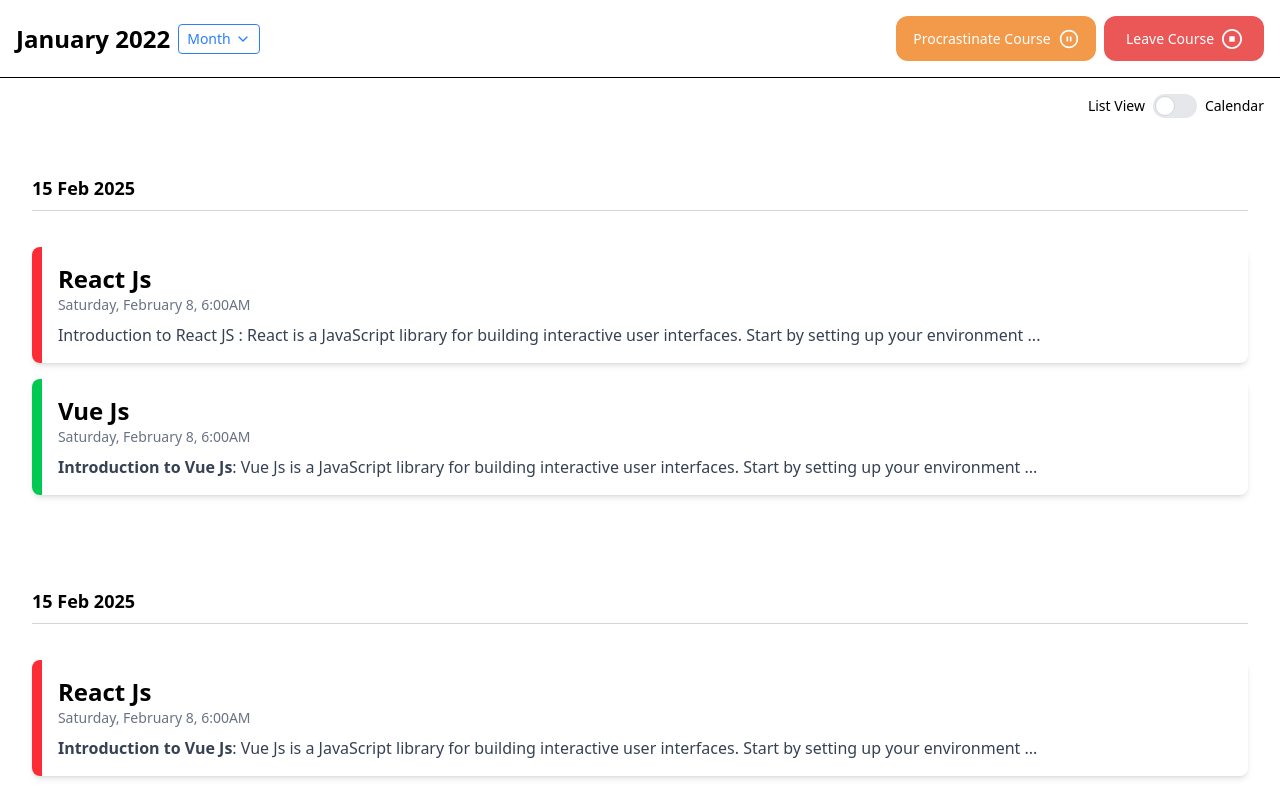
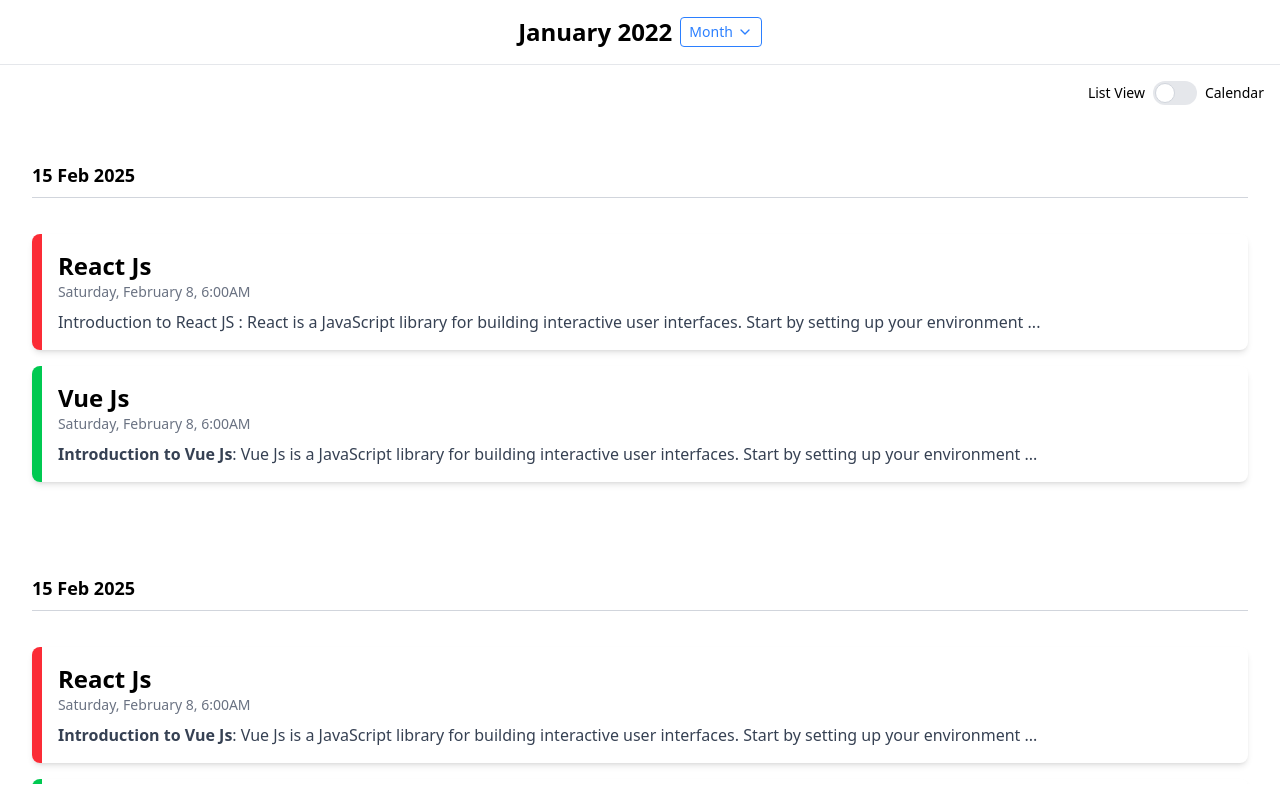
Before and after one commit to MrNobodyCam/SmartSched, a React (Vite) app in the folder frontend/: page / in a window 1280 px wide. Built offline with nearby package versions, Linux system fonts and the light colour scheme.

Commit message:
history_information V2.0

```diff
--- a/frontend/src/components/history_information.tsx
+++ b/frontend/src/components/history_information.tsx
@@ -107,21 +107,11 @@ const CourseScheduleViewer = () => {
       style={{ position: "fixed", top: 0, left: 0, right: 0, bottom: 0 }}
     >
       {/* Header - Original desktop layout with mobile responsiveness */}
-      <div className="flex sm:flex-row flex-col p-4 border-b">
-        <div className="flex items-center space-x-2 sm:mb-0 mb-4 sm:justify-start justify-center">
+      <div className="flex sm:flex-row flex-col p-4 border-b border-gray-200 justify-center">
+          <div className="flex items-center space-x-2 sm:mb-0 mb-4">
           <h1 className="text-2xl font-semibold">January 2022</h1>
           <button className="flex items-center text-blue-500 border border-blue-500 rounded px-2 py-1 text-sm">
             Month <ChevronDown size={16} className="ml-1" />
-          </button>
-        </div>
-        <div className="flex sm:ml-auto space-x-2 sm:justify-start justify-center sm:ml-0 ml-[180px]">
-          <button className="flex items-center justify-center bg-[#F2994A] text-white rounded-xl px-4 py-2 text-sm w-[200px] h-[45px] gap-2">
-            <span className="leading-none">Procrastinate Course</span>
-            <img src={PlayPauseIcon} alt="Procrastinate" className="w-5 h-5" />
-          </button>
-          <button className="flex items-center justify-center bg-[#EB5757] text-white rounded-xl px-4 py-2 text-sm w-[160px] h-[45px] gap-2">
-            <span className="leading-none">Leave Course</span>
-            <img src={PlayStopIcon} alt="Leave Course" className="w-5 h-5" />
           </button>
         </div>
       </div>
```
